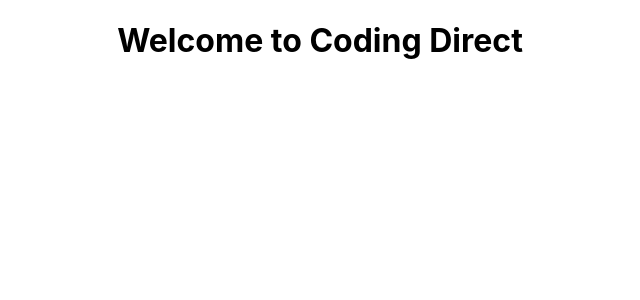
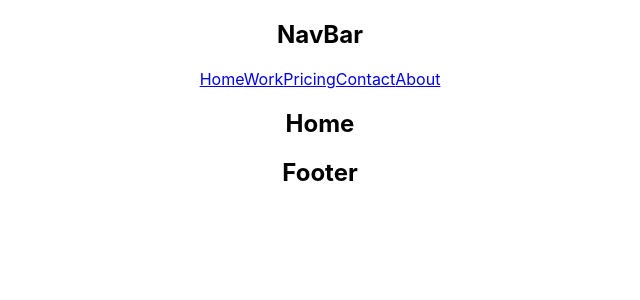
Before and after one commit to ajmurray211/codingDirect, a React (Create React App) app: page /About in a window 1280 px wide. Shown: the top 300 px of the page, without its empty margins (320-960 px from the left). Built offline with nearby package versions, Linux system fonts and the light colour scheme.

Commit message:
added in routes that navigate to different pages throughout the websiite possible bug with deployment after implimenting the has router

```diff
--- a/src/App.js
+++ b/src/App.js
@@ -1,9 +1,25 @@
 import './App.css';
+import { Route, Routes } from 'react-router';
+import Navbar from './Components/Navbar.js'
+import Footer from './Components/Footer.js'
+import Home from './Pages/Home.js'
+import Work from './Pages/Work.js'
+import Pricing from './Pages/Pricing.js'
+import Contact from './Pages/Contact.js'
+import About from './Pages/About.js'
 
 function App() {
   return (
     <div className="App">
-      <h1>Welcome to Coding Direct</h1>
+      <Navbar />
+      <Routes>
+        <Route path='/' element={<Home />} />
+        <Route path='/work' element={<Work />} />
+        <Route path='/pricing' element={<Pricing />} />
+        <Route path='/contact' element={<Contact />} />
+        <Route path='/About' element={<About />} />
+      </Routes>
+      <Footer />
     </div>
   );
 }
--- a/src/Components/Navbar.js
+++ b/src/Components/Navbar.js
@@ -1,7 +1,16 @@
+import { Link } from "react-router-dom";
+
 const Navbar = () => {
     return (
-        <h2>NavBar</h2>
-     );
+        <>
+            <h2>NavBar</h2>
+            <Link to="/">Home</Link>
+            <Link to="/work">Work</Link>
+            <Link to="/pricing">Pricing</Link>
+            <Link to="/contact">Contact</Link>
+            <Link to="/about">About</Link>
+        </>
+    );
 }
 
 export default Navbar;
--- a/src/index.js
+++ b/src/index.js
@@ -3,14 +3,14 @@
 import './index.css';
 import App from './App';
 import reportWebVitals from './reportWebVitals';
-// import { HashRouter } from 'react-router-dom';
+import { HashRouter } from 'react-router-dom';
 
 const root = ReactDOM.createRoot(document.getElementById('root'));
 root.render(
   <React.StrictMode>
-    {/* <HashRouter> */}
+    <HashRouter>
       <App />
-    {/* </HashRouter> */}
+    </HashRouter>
   </React.StrictMode>
 );
 
```
